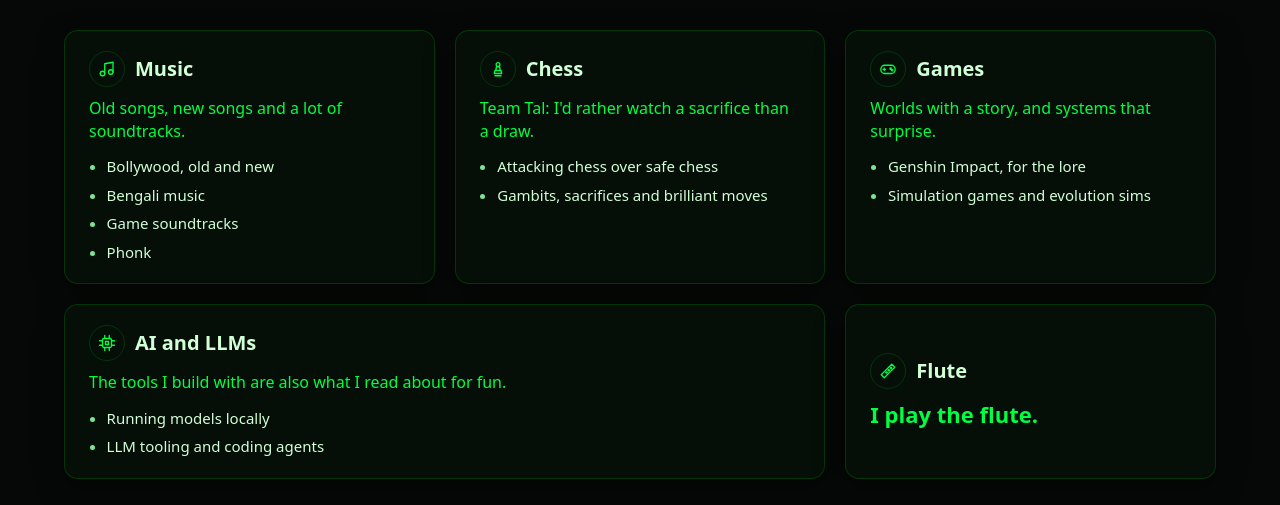
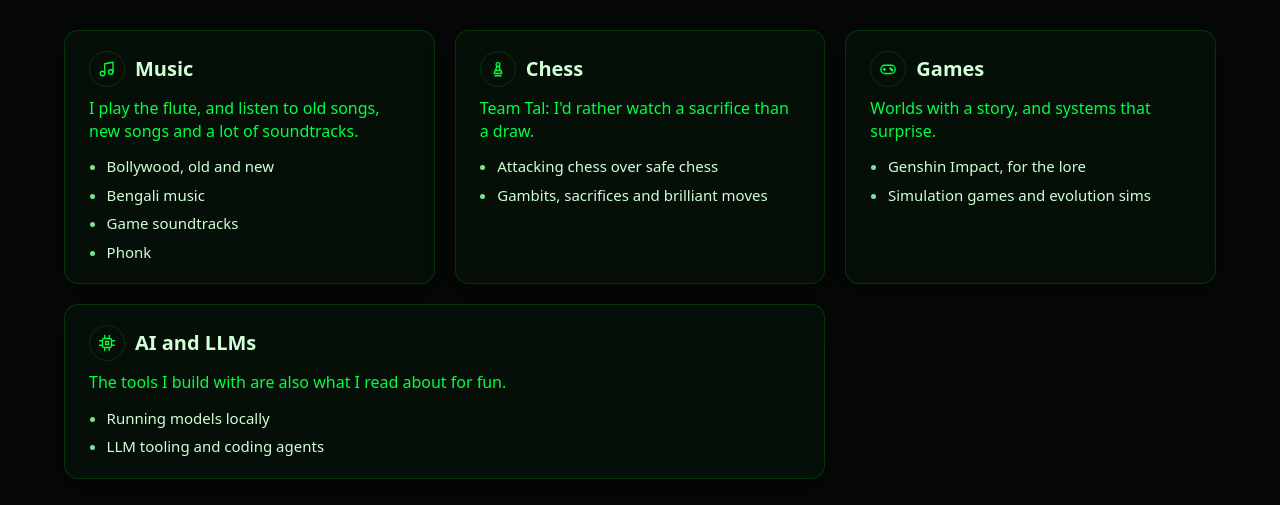
Before and after one commit to EnthusiastiCoder/Portfolio, a Next.js app: page / in a window 1280 px wide. Shown: the part 1405-1910 px from the top of the page. Built offline with nearby package versions, Linux system fonts and the light colour scheme; no server answers.

Commit message:
feat(me): fold the flute into the music card, four interests in all

```diff
--- a/src/components/Personality.tsx
+++ b/src/components/Personality.tsx
@@ -23,14 +23,6 @@ const ICONS: Record<InterestCard["id"], JSX.Element> = {
       <path d="M9 18V5l11-2v13" />
       <circle cx="6" cy="18" r="3" />
       <circle cx="17" cy="16" r="3" />
-    </svg>
-  ),
-  flute: (
-    <svg {...iconBase}>
-      <path d="M3 17 17 3l4 4L7 21z" />
-      <circle cx="10" cy="14" r="0.9" fill="currentColor" />
-      <circle cx="13" cy="11" r="0.9" fill="currentColor" />
-      <circle cx="16" cy="8" r="0.9" fill="currentColor" />
     </svg>
   ),
   chess: (
--- a/src/data/personality.ts
+++ b/src/data/personality.ts
@@ -5,7 +5,7 @@
  */
 
 export interface InterestCard {
-  id: "music" | "flute" | "chess" | "games" | "ai";
+  id: "music" | "chess" | "games" | "ai";
   title: string;
   /** One human line that sums it up. */
   lede: string;
@@ -19,14 +19,8 @@ export const interests: InterestCard[] = [
   {
     id: "music",
     title: "Music",
-    lede: "Old songs, new songs and a lot of soundtracks.",
+    lede: "I play the flute, and listen to old songs, new songs and a lot of soundtracks.",
     points: ["Bollywood, old and new", "Bengali music", "Game soundtracks", "Phonk"],
-  },
-  {
-    id: "flute",
-    title: "Flute",
-    lede: "I play the flute.",
-    points: [],
   },
   {
     id: "chess",
```
